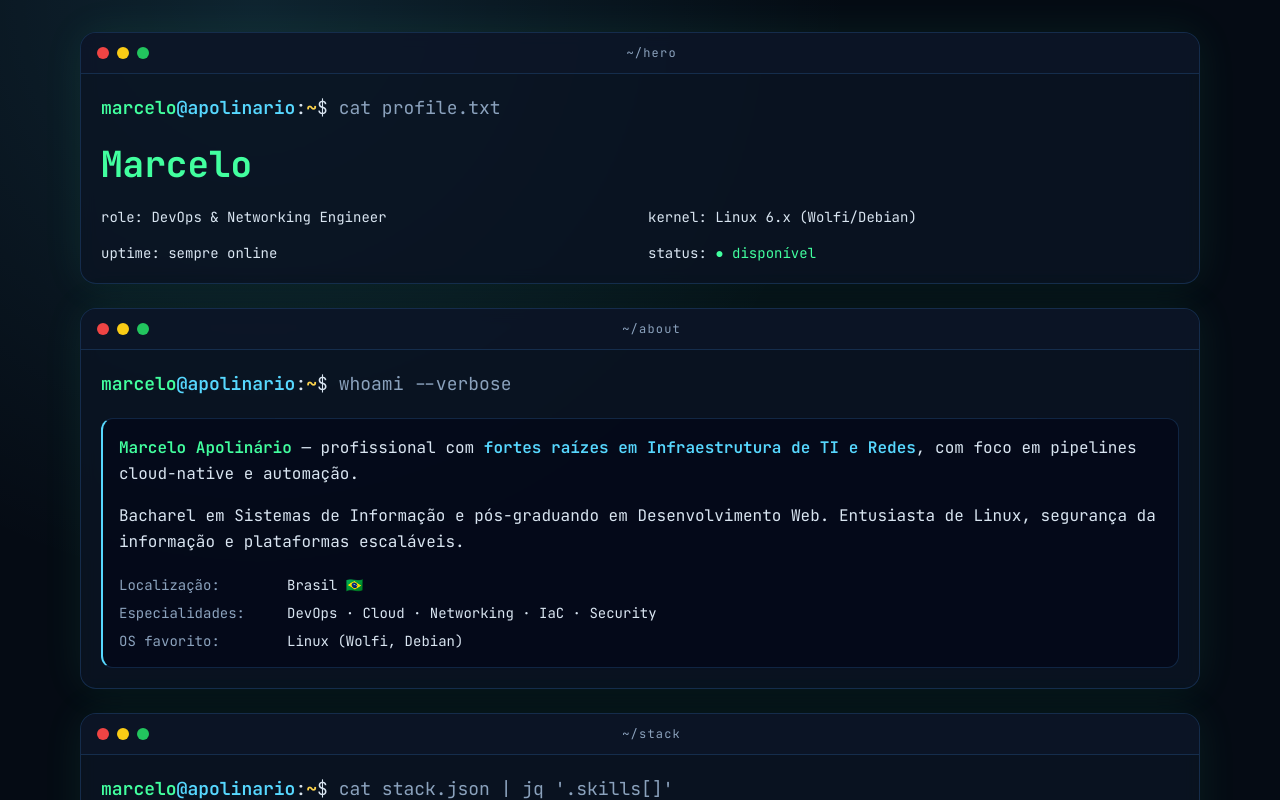
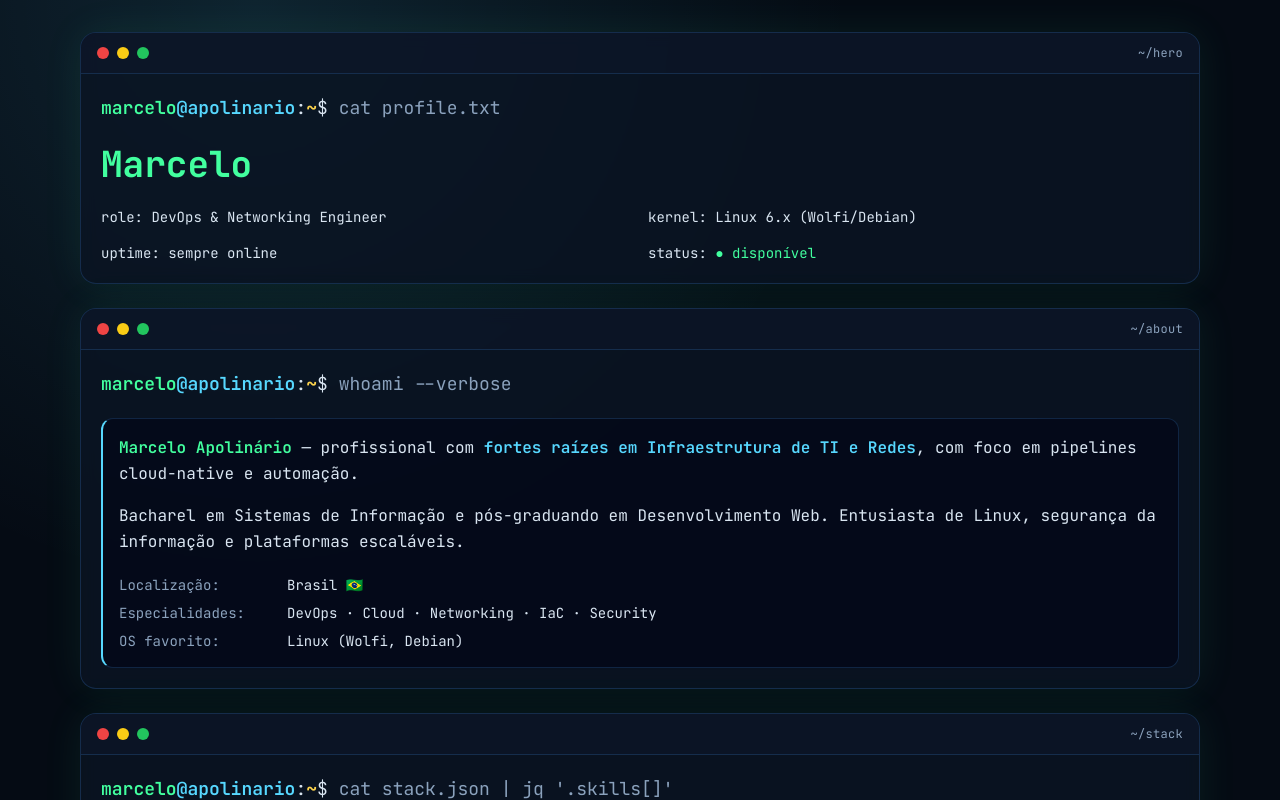
Before and after one commit to apolinario0x21/sturdy-parakeet, a Next.js app: page / in a window 1280 px wide. Shown: the top 800 px of the page. Built offline with nearby package versions, Linux system fonts and the light colour scheme.

Commit message:
Adjust terminal header to keep dots and right-aligned path

```diff
--- a/components/TerminalWindow.tsx
+++ b/components/TerminalWindow.tsx
@@ -14,8 +14,7 @@ export function TerminalWindow({ title, children }: TerminalWindowProps) {
           <span className="h-3 w-3 rounded-full bg-yellow-400" />
           <span className="h-3 w-3 rounded-full bg-green-500" />
         </div>
-        <p className="tracking-widest">{title}</p>
-        <span className="opacity-0">dots</span>
+        <p className="font-mono tracking-wide text-term-mute">{title}</p>
       </header>
       <div className="space-y-5 p-5">{children}</div>
     </section>
```
